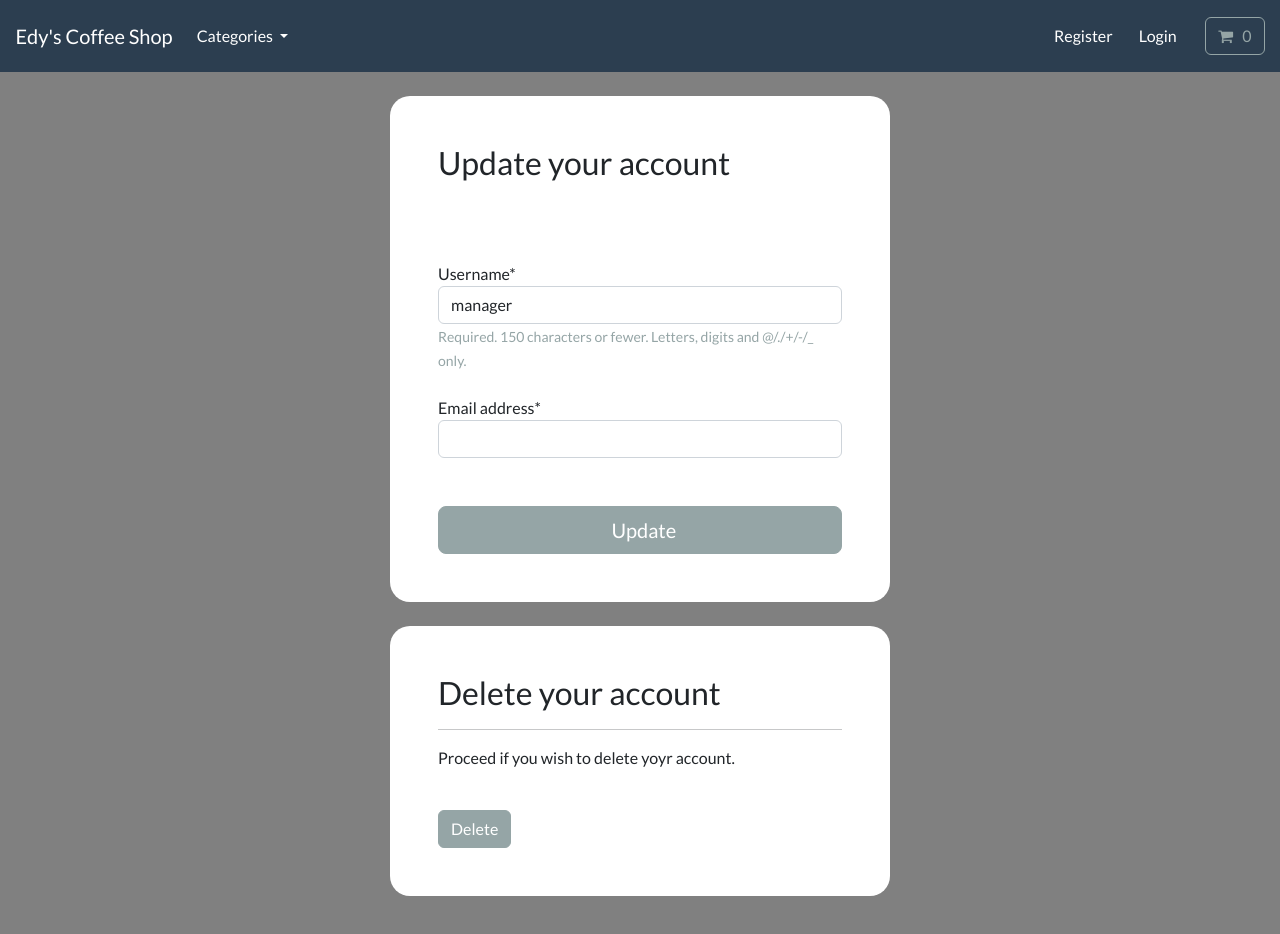
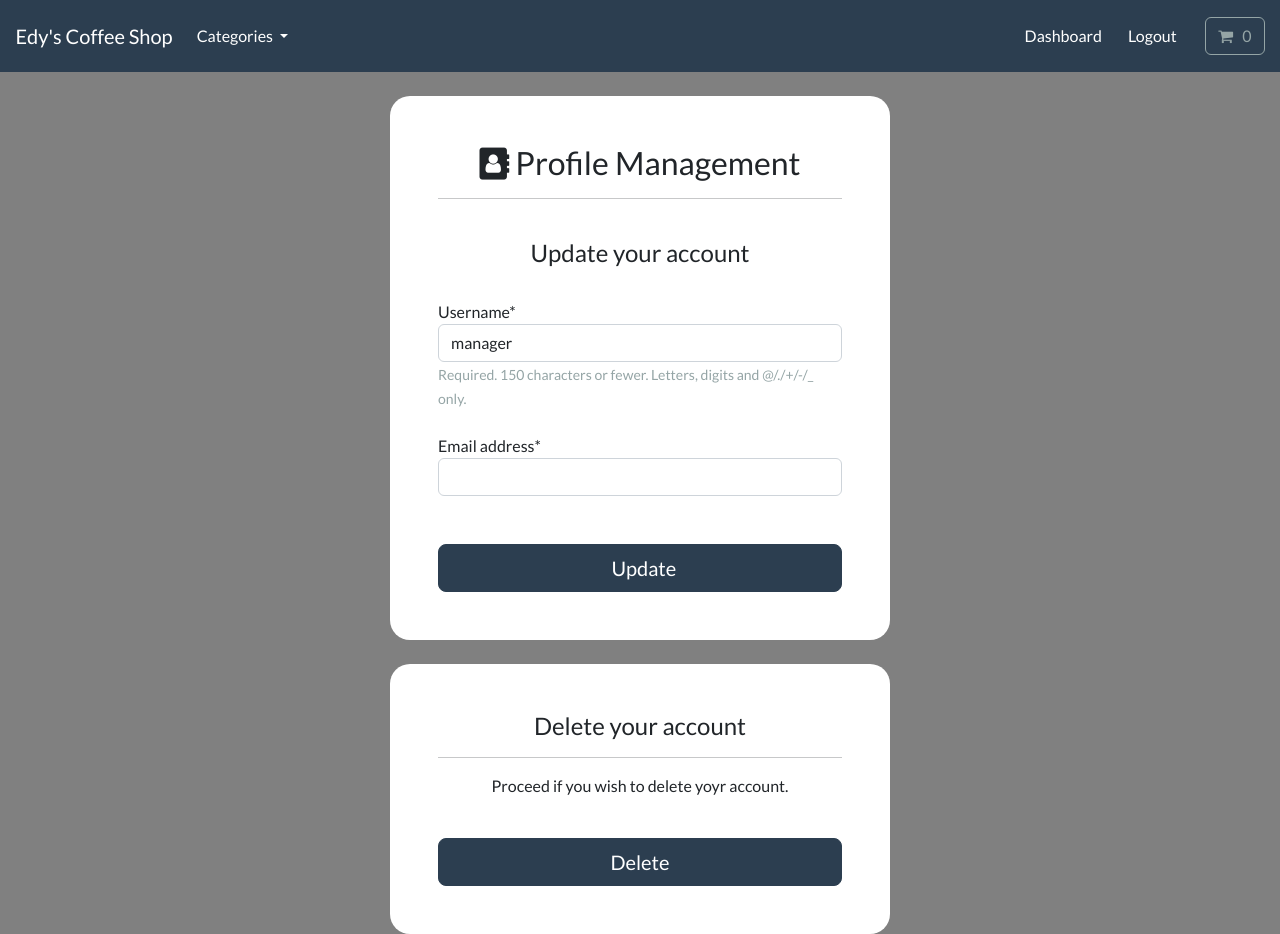
Before and after one commit to EdyDaSilva/ecommerce, a Django app: page /account/profile-management in a window 1280 px wide. Before the commit the page ends 896 px from the top, so only its background shows below. Run offline with Django 4.2, Linux system fonts and the light colour scheme; a user stored in the database is signed in; data comes from the database, SQL or seed files in the repository; both versions use the stored data as it was after the commit; some libraries are stand-ins or nearby versions.

Commit message:
UI / UX adjustments for dashboard

```diff
--- a/account/templates/account/profile-management.html
+++ b/account/templates/account/profile-management.html
@@ -19,11 +19,16 @@
 
         <br>
 
+
+
         <div class="container bg-white shadow-md p-5 form-layout">
-            <h3> Update your account </h3>
+            <div class="text-center">
+                <h3><i class="fa fa-address-book" aria-hidden="true"></i> Profile Management </h3>
+                <hr>
+                <br>
+                <h4> Update your account </h4>
+            </div>
 
-            <br>
-            <br>
 
             <form method="POST" autocomplete="off">
 
@@ -40,20 +45,22 @@
                 <br>
                 <br>
 
-                <button type="submit" class="btn btn-secondary btn-lg w-100 btn-block p-2"> &nbsp; Update </button>
+                <button type="submit" class="btn btn-primary btn-lg w-100 btn-block p-2"> &nbsp; Update </button>
 
             </form>
         </div>
         <br>
 
         <div class="container bg-white shadow-md p-5 form-layout">
-            <h3> Delete your account </h3>
-            <hr>
-            <p>Proceed if you wish to delete yoyr account.</p>
+            <div class="text-center">
+                <h4> Delete your account </h4>
+                <hr>
+                <p>Proceed if you wish to delete yoyr account.</p>
+            </div>
             <br>
 
 
-            <a class="btn btn-secondary navbar-btn text-white" type="button"  href="{% url 'delete-account' %}"> Delete </a>
+            <a class="btn btn-primary btn-lg w-100 btn-block p-2" type="button"  href="{% url 'delete-account' %}"> Delete </a>
         </div>
 
 
--- a/store/templates/store/base.html
+++ b/store/templates/store/base.html
@@ -111,6 +111,16 @@
 
             <ul class="navbar-nav ms-auto">
 
+                {% if user.is_authenticated %}
+
+
+                    <li class="nav-item">
+
+                        <a class="btn btn-alert navbar-btn text-white" type="button"  href="{% url 'dashboard' %}"> Dashboard </a>
+
+                    </li>
+
+                {% else %}
 
                     <li class="nav-item">
 
@@ -118,12 +128,25 @@
 
                     </li>
 
+                {% endif %}
+
+                {% if user.is_authenticated %}
+                    <li class="nav-item">
+
+                        <a class="btn btn-alert navbar-btn text-white" type="button"  href="{% url 'user-logout' %}"> Logout </a>
+
+                    </li>
+
+
+                    {% else %}
 
                     <li class="nav-item">
 
                         <a class="btn btn-alert navbar-btn text-white" type="button"  href="{% url 'my-login' %}"> Login </a>
 
                     </li>
+
+                {% endif %}
 
 
                 &nbsp; &nbsp; &nbsp;
```
Also changed, not shown: account/templates/account/dashboard.html (+11 -5 lines), account/templates/account/delete-account.html (+12 -5 lines), db.sqlite3. Lines whose indentation alone changed are shown as unchanged.
